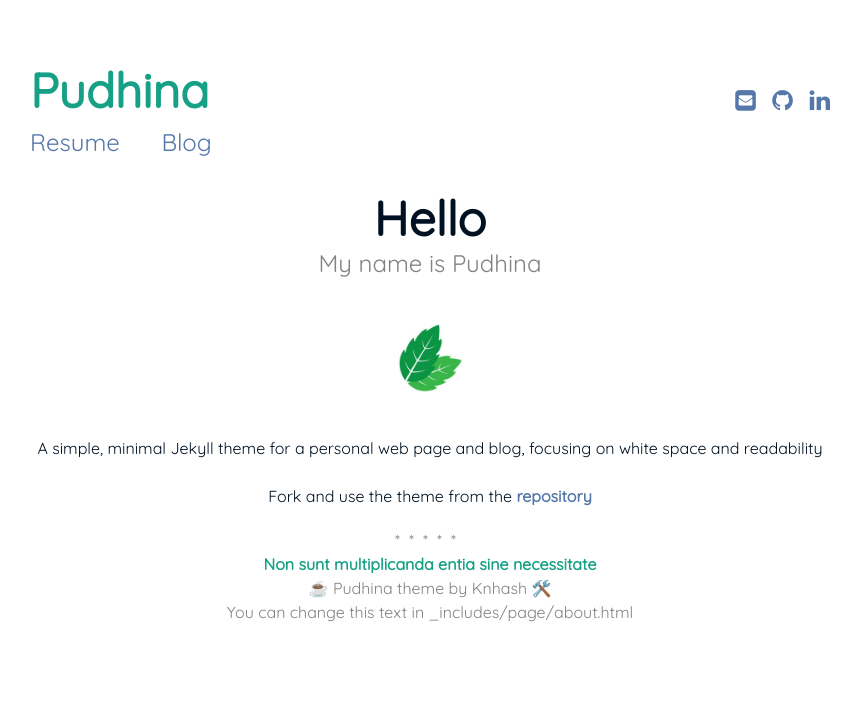
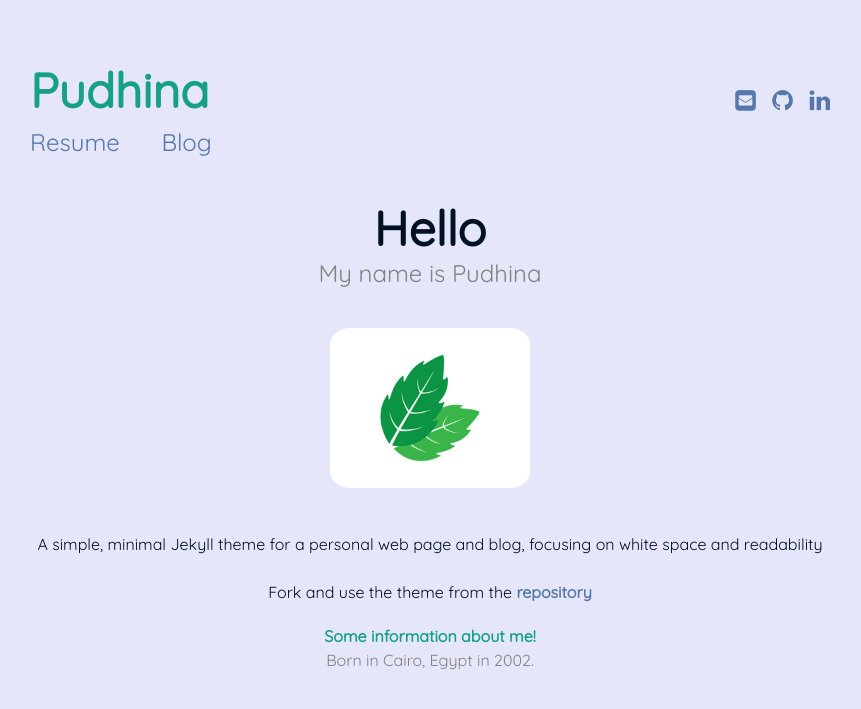
Before and after one commit to knhash/Pudhina, a Jekyll site: the page built from index.md, in a window 1280 px wide. Shown: the top 709 px of the page, without its empty margins (210-1071 px from the left). Built offline with Jekyll 4.4.1, drawn with Linux system fonts in a browser that asks for light colours.

Commit message:
New Changes

```diff
--- a/_includes/page/about.html
+++ b/_includes/page/about.html
@@ -1,8 +1,8 @@
 <div class="about">
-<div class="about__divider">*****</div>
+<div class="about__divider"></div>
 <div class="about__text">
-<strong> Non sunt multiplicanda entia sine necessitate </strong>
-<br>☕ Pudhina theme by Knhash 🛠️
-<br> You can change this text in _includes/page/about.html
+<strong> Some information about me! </strong>
+<br> Born in Cairo, Egypt in 2002.
+<br>
 </div>
 </div>
--- a/assets/css/main.css
+++ b/assets/css/main.css
@@ -4,7 +4,7 @@
     font-family: 'Quicksand', sans-serif;
     font-size: 100%;
     color: #012;
-    background-color: #FFF; }
+    background-color:lavender; }
 
   a {
     color: #57A;
@@ -90,7 +90,7 @@
 
 /* =Titles *//*************************************************************/
   .page-title {
-    margin: 30px auto;
+    margin: 40px auto;
     text-align: center; }
 
   .page-title__text {
@@ -169,10 +169,10 @@
 
 /* =Main Page *//*************************************************************/
   #about-img {
-    border-radius: 13%;
-    max-width: 125px;
+    border-radius: 10%;
+    max-width: 200px;
     margin: auto;
-    margin-bottom: 3%;
+    margin-bottom: 5%;
   }
 
   #describe-text {
```
Also changed, not shown: assets/img/IMG_8228.jpg (added).
